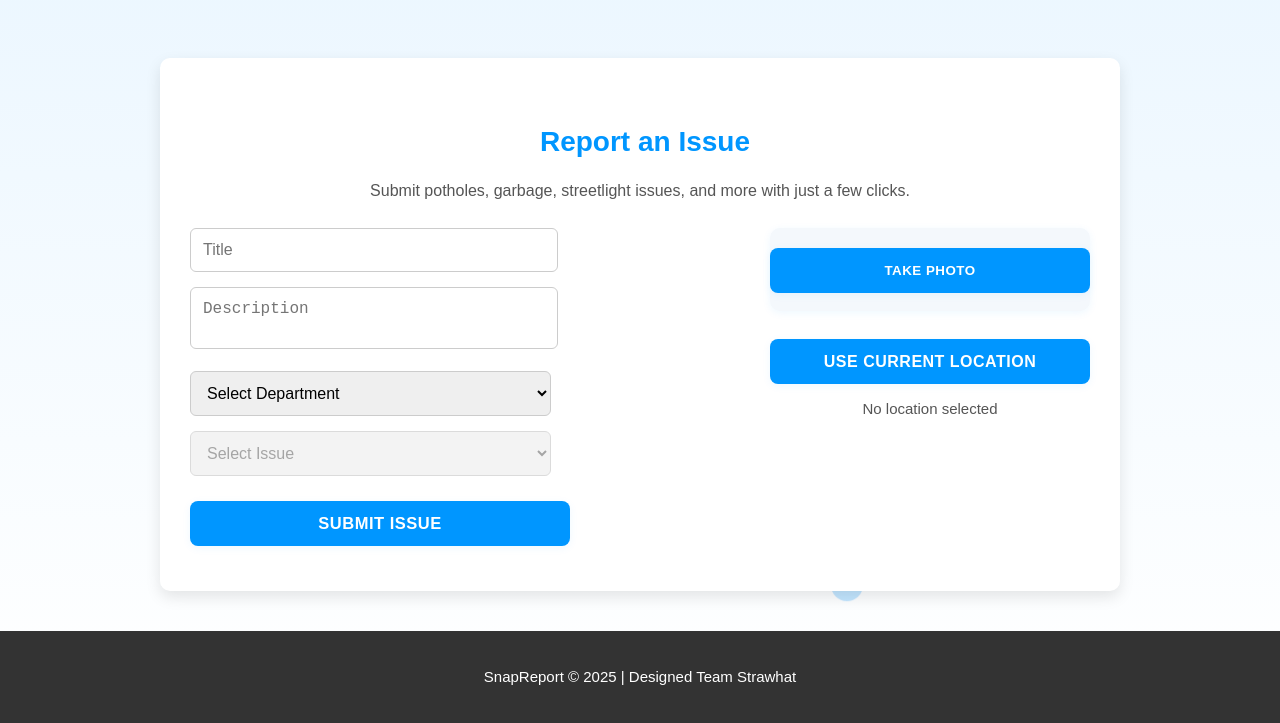
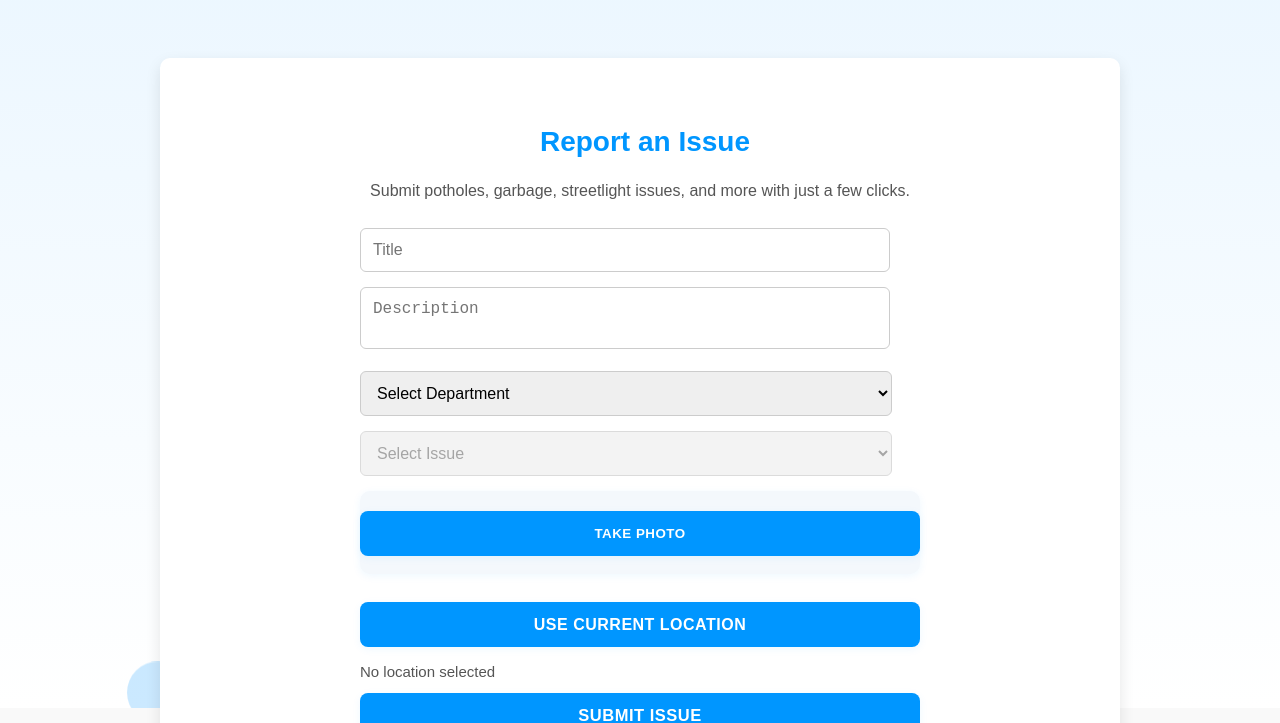
Before and after one commit to Sarango6/snapreport, a website: page frontend/report.html in a window 1280 px wide. Shown: the part 92-815 px from the top of the page. Drawn offline with nearby package versions, Linux system fonts and the light colour scheme; sample sign-in values are in the browser's storage; some icons are missing.

Commit message:
report form change

```diff
--- a/frontend/css/style.css
+++ b/frontend/css/style.css
@@ -610,6 +610,24 @@ body {
     background-color: #f9f9f9;
 }
 
+/* Center the sequential report form layout */
+.report-container form {
+    width: 100%;
+    max-width: 560px;
+    margin: 0 auto;
+    text-align: left;
+}
+.report-container .camera-location-group,
+.report-container .location-section {
+    max-width: 560px;
+    margin-left: auto;
+    margin-right: auto;
+}
+.report-container .photo-block,
+.report-container .location-section {
+    align-items: center;
+}
+
 .container {
     width: 85%;
     margin: auto;
--- a/frontend/js/config.js
+++ b/frontend/js/config.js
@@ -1,3 +1,4 @@
 // Centralized API base for all frontend requests
-// Change this to point the app to a different backend environment
-window.API_BASE = 'https://snapreport-z7gk.onrender.com';
+// Local development: point to your running backend server
+// Example: http://localhost:3000 (default Express port)
+window.API_BASE = 'http://localhost:3000';
--- a/frontend/report.html
+++ b/frontend/report.html
@@ -47,10 +47,10 @@
         <div class="report-container landscape">
             <h2><i class='bx bx-camera'></i> Report an Issue</h2>
             <p class="report-description">Submit potholes, garbage, streetlight issues, and more with just a few clicks.</p>
-            <div class="report-flex">
                <form id="issueForm">
                    <input type="text" id="title" placeholder="Title" required>
                    <textarea id="description" placeholder="Description" required></textarea>
+
                    <div class="form-group">
                        <select id="department" required>
                            <option value="" disabled selected>Select Department</option>
@@ -65,19 +65,16 @@
                            <option value="" disabled selected>Select Issue</option>
                        </select>
                    </div>
-                    <input type="hidden" id="location" name="location" required>
-                    <input type="hidden" id="imageData" name="imageData">
-                    <!-- Removed file upload input: only live photo capture allowed -->
-                    <button type="submit" class="btn submit-issue-btn">Submit Issue</button>
-                    <p id="message"></p>
-                </form>
+
                    <div class="camera-location-group">
                        <div class="photo-block">
                            <canvas id="canvas" class="photo-canvas"></canvas>
-                                        <video id="video" class="photo-video" autoplay></video>
+                           <video id="video" class="photo-video" autoplay playsinline webkit-playsinline></video>
                            <img id="photoPreview" class="photo-preview" alt="Photo Preview">
                            <button type="button" id="captureBtn" class="btn">Take Photo</button>
                        </div>
+                   </div>
+
                    <div class="location-section">
                        <button type="button" id="getLocationBtn" class="btn location-btn" title="Use my location">
                            <i class='bx bx-current-location'></i> Use Current Location
@@ -88,8 +85,13 @@
                            <div id="miniMap" class="mini-map"></div>
                        </div>
                    </div>
-                                </div>
-            </div>
+
+                   <input type="hidden" id="location" name="location" required>
+                   <input type="hidden" id="imageData" name="imageData">
+
+                   <button type="submit" class="btn submit-issue-btn">Submit Issue</button>
+                   <p id="message"></p>
+               </form>
             <!-- Real-time Comments Section -->
 
         </div>
@@ -104,6 +106,7 @@
 
     <!-- Leaflet.js for OpenStreetMap -->
     <script src="https://unpkg.com/leaflet@1.9.4/dist/leaflet.js" integrity="sha256-o9N1jRVv6GQ6k6Q6Q6Q6Q6Q6Q6Q6Q6Q6Q6Q6Q6Q6Q6Q=" crossorigin=""></script>
+    <script src="js/config.js"></script>
     <script src="js/main.js"></script>
 </body>
 </html>
```
Lines whose indentation alone changed are shown as unchanged.
